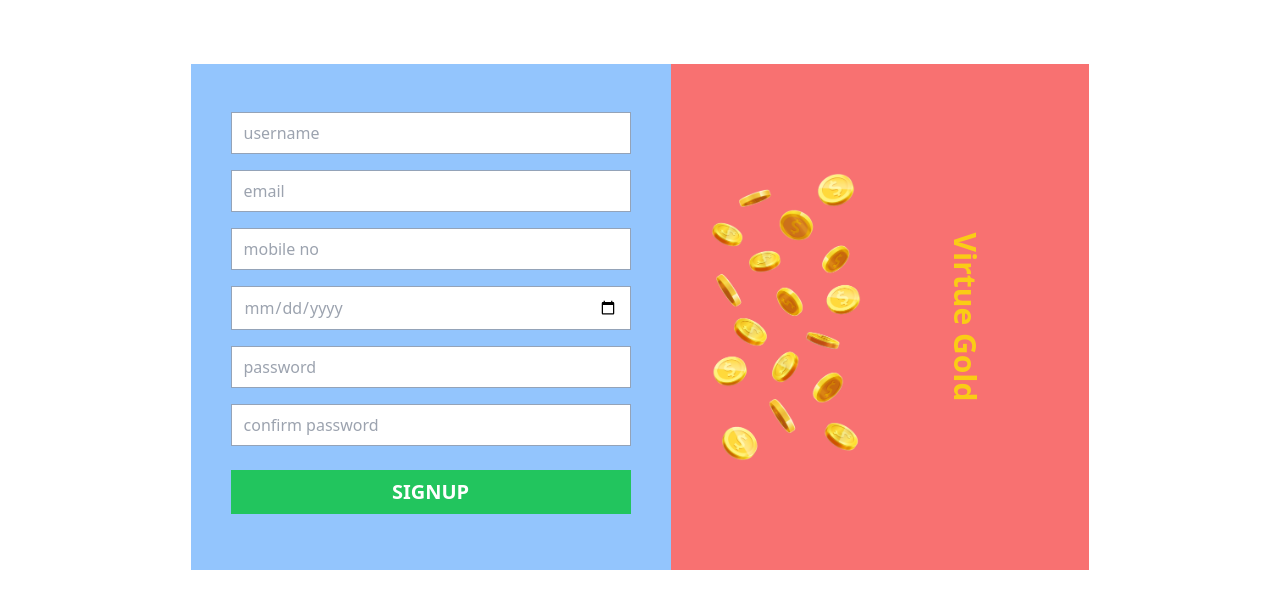
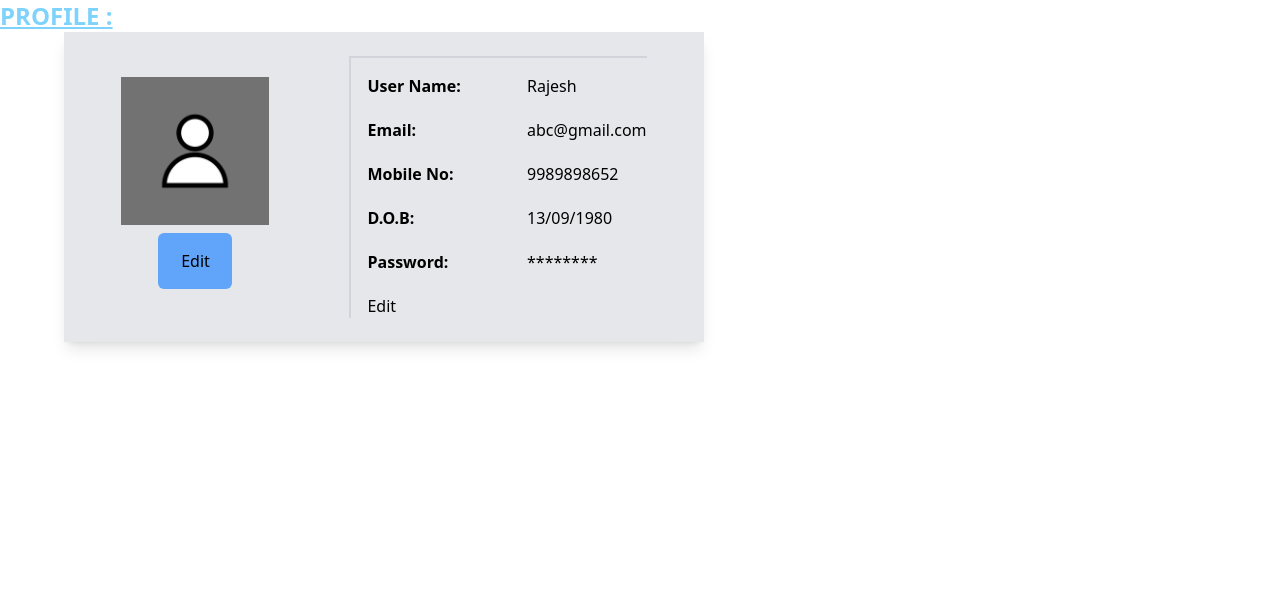
Before and after one commit to Raushan-Kumar95/virtue-gold-Givni, a React (Vite) app: page /profile in a window 1280 px wide. Shown: the top 608 px of the page. Built offline with nearby package versions, Linux system fonts and the light colour scheme.

Commit message:
profile dashboard component working

```diff
--- a/src/App.jsx
+++ b/src/App.jsx
@@ -1,15 +1,17 @@
 import './App.css'
 import Dashboard from './components/Dashboard'
 import Login from './components/Login'
+import ProfileDashboard from './components/ProfileDashboard'
 import Signup from './components/Signup'
 
 function App() {
 
   return (
     <div className="App">
-      <Signup/>
+      {/* <Signup/> */}
       {/* <Login/>
       <Dashboard/> */}
+      <ProfileDashboard />
     </div>
   )
 }
--- /dev/null
+++ b/src/components/ProfileDashboard.jsx
@@ -0,0 +1,50 @@
+import React from 'react'
+
+const ProfileDashboard = () => {
+    return (
+        <>
+            <div className="flex flex-col">
+
+                <div className="font-bold text-2xl uppercase text-sky-300 underline">Profile :</div>
+
+                <div className="mx-16 p-6 flex flex-col md:flex-row gap-10 md:gap-20 justify-center  shadow-lg md:w-1/2 bg-gray-200">
+                    <div className="md:w-1/4 flex flex-col justify-center items-center ">
+                        <img className="w-full " src="images/profile.jpg" alt="" />
+                        <div className="bg-blue-400 p-4 m-2  flex justify-center items-center w-1/2 rounded-md">Edit</div>
+                    </div>
+
+                    <div className=" flex flex-col gap-5 border-t-2 md:border-l-2 border-gray-300 pt-4 md:pl-4 ">
+                        <div className="grid grid-cols-2 gap-10">
+                            <div className="font-bold">User Name:</div>
+                            <div className="">Rajesh</div>
+                        </div>
+                        <div className="grid grid-cols-2 gap-10">
+                            <div className="font-bold">Email:</div>
+                            <div className="">abc@gmail.com</div>
+                        </div>
+                        <div className="grid grid-cols-2 gap-10">
+                            <div className="font-bold">Mobile No:</div>
+                            <div className="">9989898652</div>
+                        </div>
+                        <div className="grid grid-cols-2 gap-10">
+                            <div className="font-bold">D.O.B:</div>
+                            <div className="">13/09/1980</div>
+                        </div>
+                        <div className="grid grid-cols-2 gap-10">
+                            <div className="font-bold">Password:</div>
+                            <div className="">********</div>
+                        </div>
+
+                        <div className="">
+                        <div className="">Edit</div>
+                    </div>
+                    </div>
+
+
+                </div>
+            </div>
+        </>
+    )
+}
+
+export default ProfileDashboard
```
Also changed, not shown: public/images/profile.jpg (added).
